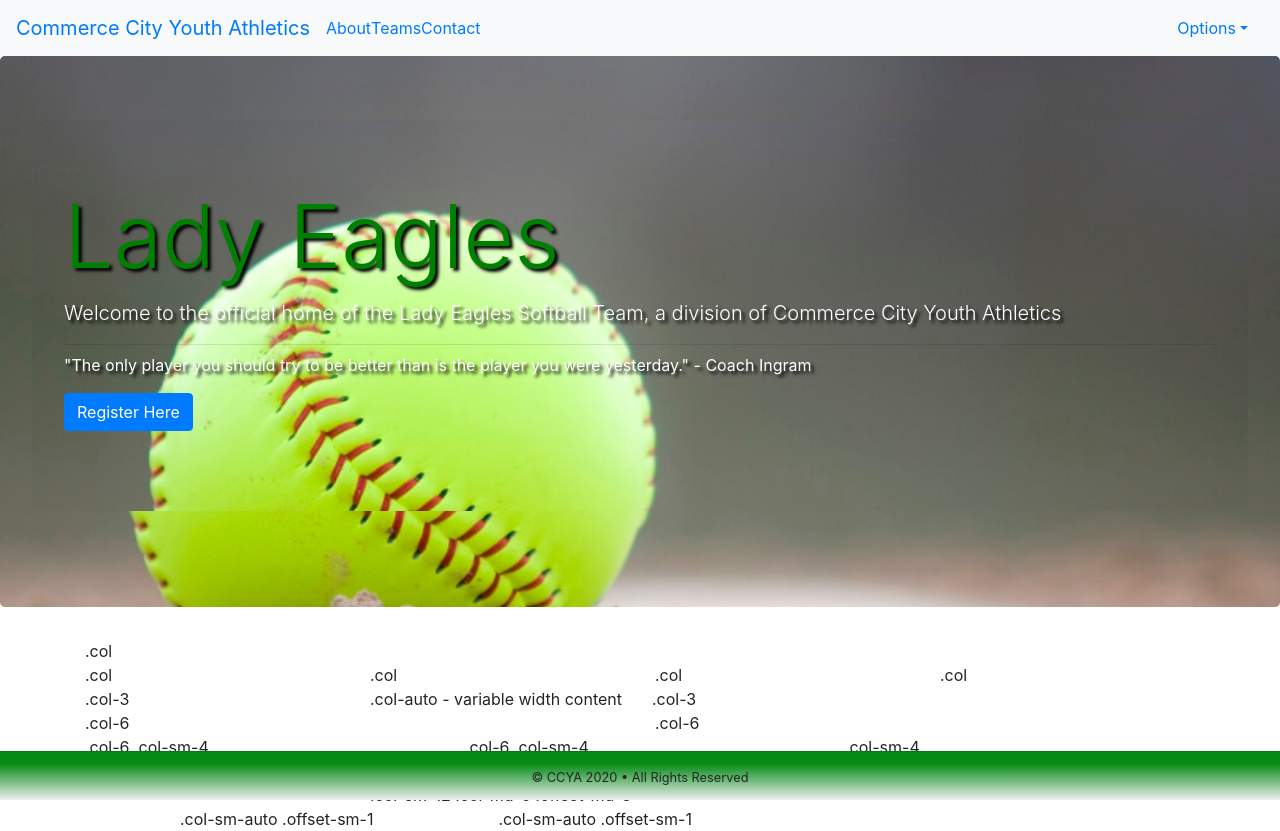
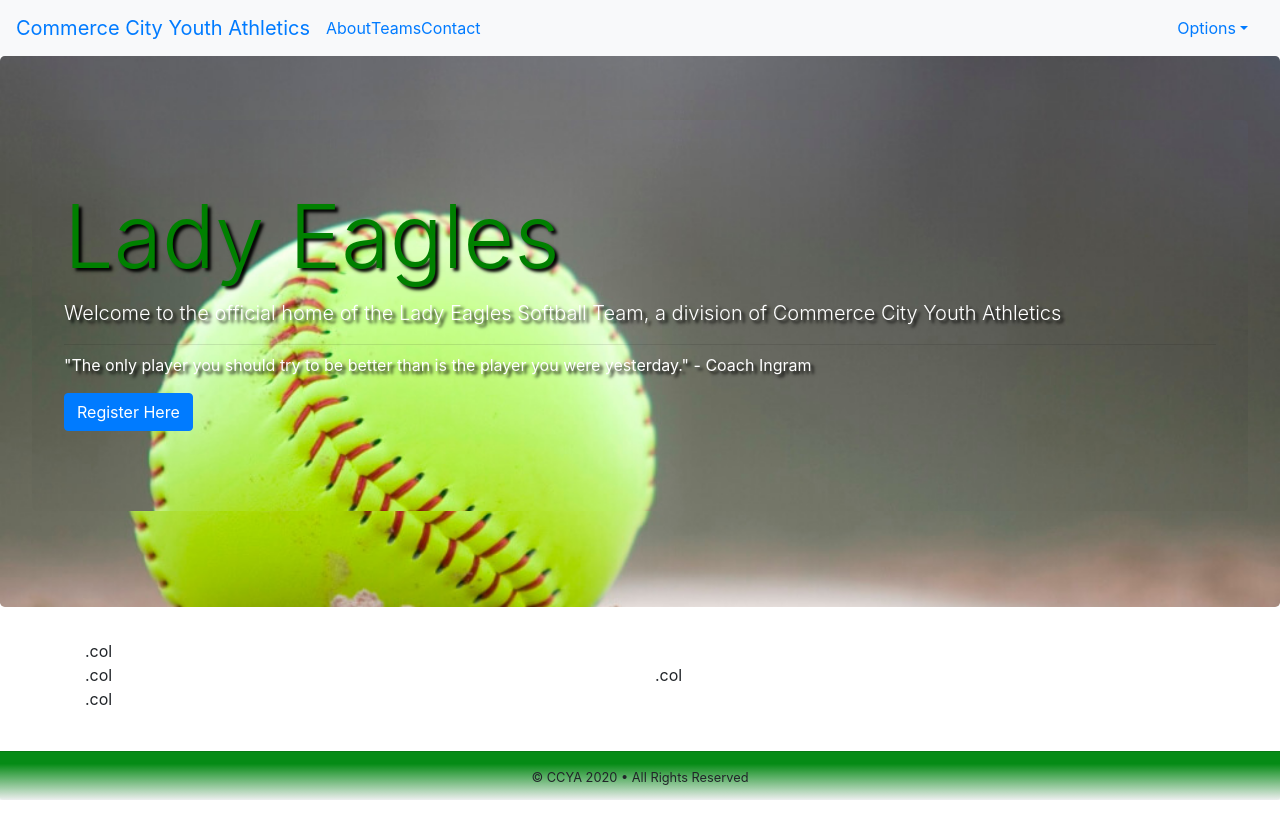
Before and after one commit to TLCroatt/CCYA, a React (Create React App) app in the folder client/: page /about in a window 1280 px wide. After the commit the page ends 800 px from the top, so only its background shows below. Built offline with nearby package versions, Linux system fonts and the light colour scheme.

Commit message:
Updated layout for rows and columns inside Containers

```diff
--- a/client/src/components/About.js
+++ b/client/src/components/About.js
@@ -10,33 +10,11 @@ const About = (props) => {
       <Row>
         <Col>.col</Col>
         <Col>.col</Col>
-        <Col>.col</Col>
+      </Row>
+      <Row>
         <Col>.col</Col>
       </Row>
-      <Row>
-        <Col xs="3">.col-3</Col>
-        <Col xs="auto">.col-auto - variable width content</Col>
-        <Col xs="3">.col-3</Col>
-      </Row>
-      <Row>
-        <Col xs="6">.col-6</Col>
-        <Col xs="6">.col-6</Col>
-      </Row>
-      <Row>
-        <Col xs="6" sm="4">.col-6 .col-sm-4</Col>
-        <Col xs="6" sm="4">.col-6 .col-sm-4</Col>
-        <Col sm="4">.col-sm-4</Col>
-      </Row>
-      <Row>
-        <Col sm={{ size: 6, order: 2, offset: 1 }}>.col-sm-6 .order-sm-2 .offset-sm-1</Col>
-      </Row>
-      <Row>
-        <Col sm="12" md={{ size: 6, offset: 3 }}>.col-sm-12 .col-md-6 .offset-md-3</Col>
-      </Row>
-      <Row>
-        <Col sm={{ size: 'auto', offset: 1 }}>.col-sm-auto .offset-sm-1</Col>
-        <Col sm={{ size: 'auto', offset: 1 }}>.col-sm-auto .offset-sm-1</Col>
-      </Row>
+
     </Container>
   );
 }
--- a/client/src/components/Calendar.js
+++ b/client/src/components/Calendar.js
@@ -9,33 +9,9 @@ const Calendar = (props) => {
       </Row>
       <Row>
         <Col>.col</Col>
-        <Col>.col</Col>
-        <Col>.col</Col>
-        <Col>.col</Col>
       </Row>
       <Row>
-        <Col xs="3">.col-3</Col>
-        <Col xs="auto">.col-auto - variable width content</Col>
-        <Col xs="3">.col-3</Col>
-      </Row>
-      <Row>
-        <Col xs="6">.col-6</Col>
-        <Col xs="6">.col-6</Col>
-      </Row>
-      <Row>
-        <Col xs="6" sm="4">.col-6 .col-sm-4</Col>
-        <Col xs="6" sm="4">.col-6 .col-sm-4</Col>
-        <Col sm="4">.col-sm-4</Col>
-      </Row>
-      <Row>
-        <Col sm={{ size: 6, order: 2, offset: 1 }}>.col-sm-6 .order-sm-2 .offset-sm-1</Col>
-      </Row>
-      <Row>
-        <Col sm="12" md={{ size: 6, offset: 3 }}>.col-sm-12 .col-md-6 .offset-md-3</Col>
-      </Row>
-      <Row>
-        <Col sm={{ size: 'auto', offset: 1 }}>.col-sm-auto .offset-sm-1</Col>
-        <Col sm={{ size: 'auto', offset: 1 }}>.col-sm-auto .offset-sm-1</Col>
+        <Col>.col</Col>
       </Row>
     </Container>
   );
--- a/client/src/components/Registration.js
+++ b/client/src/components/Registration.js
@@ -9,33 +9,9 @@ const Registration = (props) => {
       </Row>
       <Row>
         <Col>.col</Col>
-        <Col>.col</Col>
-        <Col>.col</Col>
-        <Col>.col</Col>
       </Row>
       <Row>
-        <Col xs="3">.col-3</Col>
-        <Col xs="auto">.col-auto - variable width content</Col>
-        <Col xs="3">.col-3</Col>
-      </Row>
-      <Row>
-        <Col xs="6">.col-6</Col>
-        <Col xs="6">.col-6</Col>
-      </Row>
-      <Row>
-        <Col xs="6" sm="4">.col-6 .col-sm-4</Col>
-        <Col xs="6" sm="4">.col-6 .col-sm-4</Col>
-        <Col sm="4">.col-sm-4</Col>
-      </Row>
-      <Row>
-        <Col sm={{ size: 6, order: 2, offset: 1 }}>.col-sm-6 .order-sm-2 .offset-sm-1</Col>
-      </Row>
-      <Row>
-        <Col sm="12" md={{ size: 6, offset: 3 }}>.col-sm-12 .col-md-6 .offset-md-3</Col>
-      </Row>
-      <Row>
-        <Col sm={{ size: 'auto', offset: 1 }}>.col-sm-auto .offset-sm-1</Col>
-        <Col sm={{ size: 'auto', offset: 1 }}>.col-sm-auto .offset-sm-1</Col>
+        <Col>.col</Col>
       </Row>
     </Container>
   );
--- a/client/src/components/Roster.js
+++ b/client/src/components/Roster.js
@@ -9,33 +9,9 @@ const Roster = (props) => {
       </Row>
       <Row>
         <Col>.col</Col>
-        <Col>.col</Col>
-        <Col>.col</Col>
-        <Col>.col</Col>
       </Row>
       <Row>
-        <Col xs="3">.col-3</Col>
-        <Col xs="auto">.col-auto - variable width content</Col>
-        <Col xs="3">.col-3</Col>
-      </Row>
-      <Row>
-        <Col xs="6">.col-6</Col>
-        <Col xs="6">.col-6</Col>
-      </Row>
-      <Row>
-        <Col xs="6" sm="4">.col-6 .col-sm-4</Col>
-        <Col xs="6" sm="4">.col-6 .col-sm-4</Col>
-        <Col sm="4">.col-sm-4</Col>
-      </Row>
-      <Row>
-        <Col sm={{ size: 6, order: 2, offset: 1 }}>.col-sm-6 .order-sm-2 .offset-sm-1</Col>
-      </Row>
-      <Row>
-        <Col sm="12" md={{ size: 6, offset: 3 }}>.col-sm-12 .col-md-6 .offset-md-3</Col>
-      </Row>
-      <Row>
-        <Col sm={{ size: 'auto', offset: 1 }}>.col-sm-auto .offset-sm-1</Col>
-        <Col sm={{ size: 'auto', offset: 1 }}>.col-sm-auto .offset-sm-1</Col>
+        <Col>.col</Col>
       </Row>
     </Container>
   );
--- a/client/src/components/Sponsor.js
+++ b/client/src/components/Sponsor.js
@@ -6,36 +6,21 @@ const Sponsor = (props) => {
     <Container>
       <Row>
         <Col>.col</Col>
+        <Col>.col</Col>
+        <Col>.col</Col>
       </Row>
       <Row>
         <Col>.col</Col>
+        <Col>.col</Col>
+      </Row>
+      <Row>
+      <Col>.col</Col>
         <Col>.col</Col>
         <Col>.col</Col>
         <Col>.col</Col>
       </Row>
       <Row>
-        <Col xs="3">.col-3</Col>
-        <Col xs="auto">.col-auto - variable width content</Col>
-        <Col xs="3">.col-3</Col>
-      </Row>
-      <Row>
-        <Col xs="6">.col-6</Col>
-        <Col xs="6">.col-6</Col>
-      </Row>
-      <Row>
-        <Col xs="6" sm="4">.col-6 .col-sm-4</Col>
-        <Col xs="6" sm="4">.col-6 .col-sm-4</Col>
-        <Col sm="4">.col-sm-4</Col>
-      </Row>
-      <Row>
-        <Col sm={{ size: 6, order: 2, offset: 1 }}>.col-sm-6 .order-sm-2 .offset-sm-1</Col>
-      </Row>
-      <Row>
-        <Col sm="12" md={{ size: 6, offset: 3 }}>.col-sm-12 .col-md-6 .offset-md-3</Col>
-      </Row>
-      <Row>
-        <Col sm={{ size: 'auto', offset: 1 }}>.col-sm-auto .offset-sm-1</Col>
-        <Col sm={{ size: 'auto', offset: 1 }}>.col-sm-auto .offset-sm-1</Col>
+      <Col>.col</Col>
       </Row>
     </Container>
   );
```
Also changed, not shown: client/src/assets/Softball-Girl.jpg (added).
